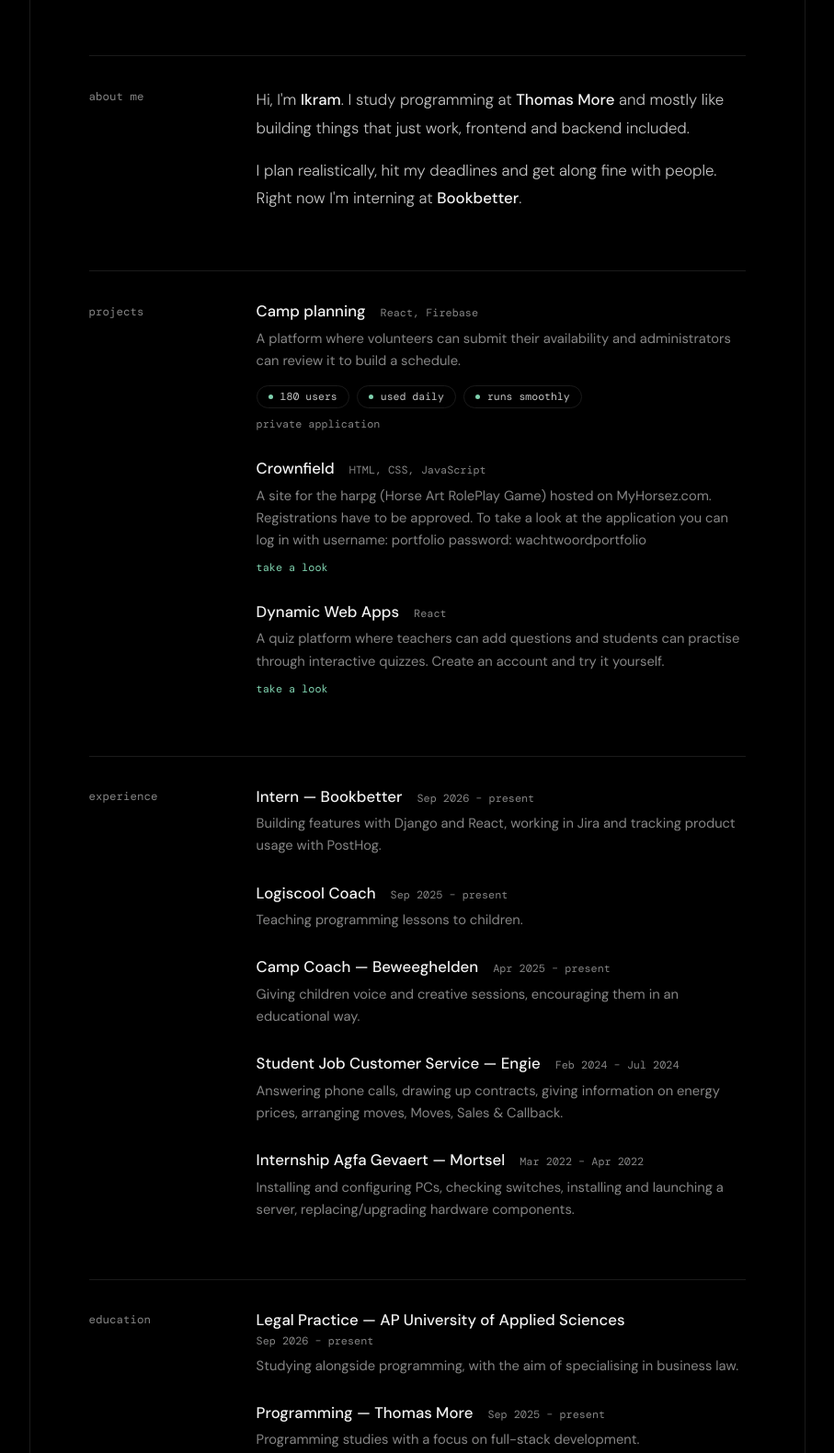
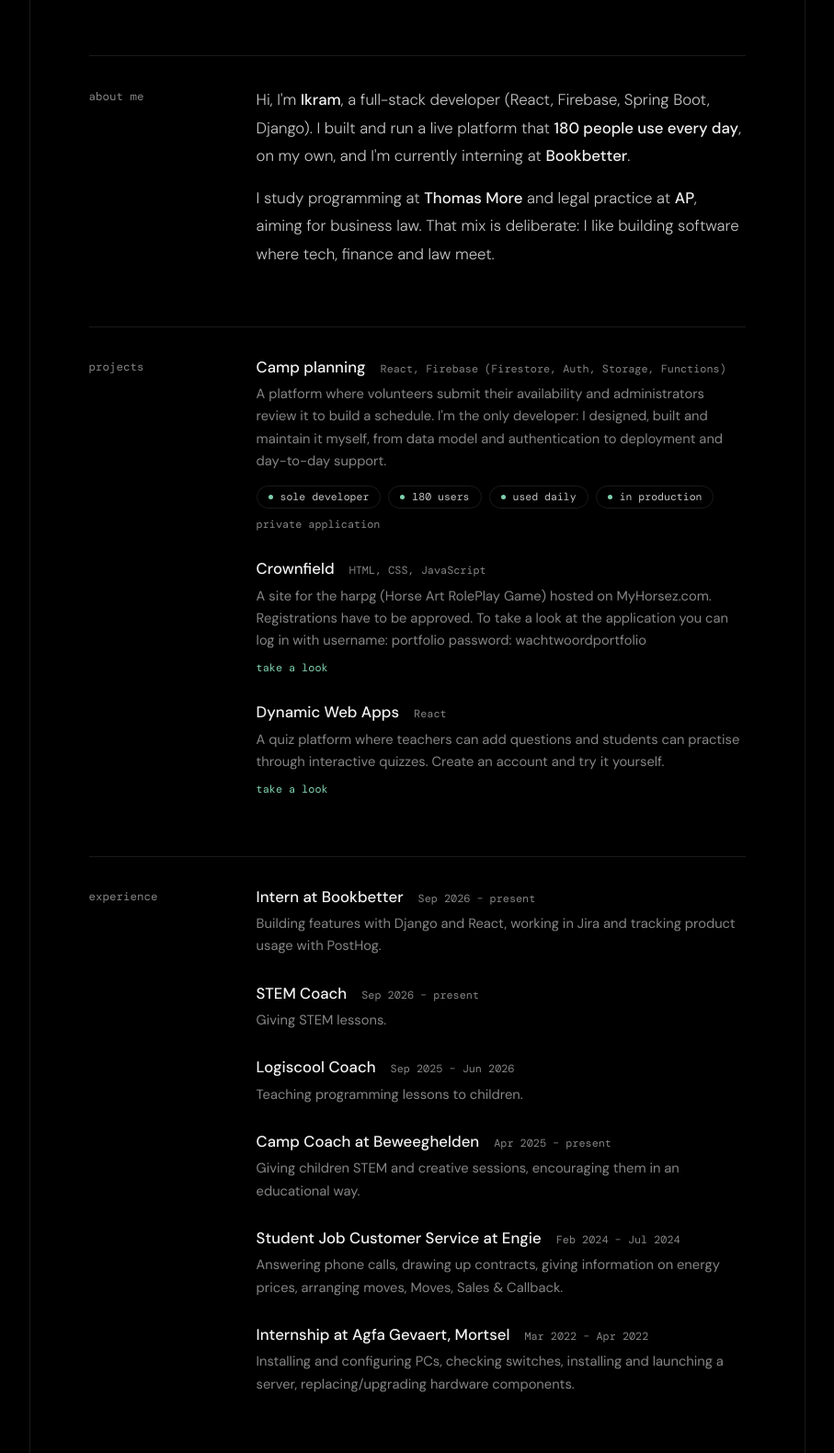
Before and after one commit to IkramBz/PortfolioIkram, a website: page index.html in a window 1280 px wide. Shown: the part 780-2360 px from the top of the page at 92% size, without its empty margins (186-1093 px from the left). Drawn offline with nearby package versions, Linux system fonts and the light colour scheme; a web font is replaced by a local one.

Commit message:
portfolio

```diff
--- a/index.html
+++ b/index.html
@@ -4,7 +4,7 @@
     <meta charset="UTF-8">
     <meta name="viewport" content="width=device-width, initial-scale=1.0">
     <title>Ikram Bouizdouzen — Developer</title>
-    <meta name="description" content="Full-stack developer portfolio of Ikram Bouizdouzen">
+    <meta name="description" content="Full-stack developer (React, Firebase, Spring Boot, Django) studying programming and legal practice. Portfolio of Ikram Bouizdouzen.">
     <link rel="preconnect" href="https://fonts.googleapis.com">
     <link rel="preconnect" href="https://fonts.gstatic.com" crossorigin>
     <link href="https://fonts.googleapis.com/css2?family=Playfair+Display:wght@700&family=DM+Mono:wght@300;400&family=DM+Sans:wght@300;400;500&display=swap" rel="stylesheet">
@@ -279,12 +279,14 @@
         <div class="label">about me</div>
         <div>
             <p>
-                Hi, I'm <strong>Ikram</strong>. I study programming at <strong>Thomas More</strong>
-                and mostly like building things that just work, frontend and backend included.
+                Hi, I'm <strong>Ikram</strong>, a full-stack developer (React, Firebase, Spring Boot, Django).
+                I built and run a live platform that <strong>180 people use every day</strong>, on my own,
+                and I'm currently interning at <strong>Bookbetter</strong>.
             </p>
             <p>
-                I plan realistically, hit my deadlines and get along fine with people.
-                Right now I'm interning at <strong>Bookbetter</strong>.
+                I study programming at <strong>Thomas More</strong> and legal practice at <strong>AP</strong>,
+                aiming for business law. That mix is deliberate: I like building software where
+                tech, finance and law meet.
             </p>
         </div>
     </section>
@@ -295,13 +297,18 @@
             <div class="item">
                 <div class="item-head">
                     <span class="item-title">Camp planning</span>
-                    <span class="item-meta">React, Firebase</span>
+                    <span class="item-meta">React, Firebase (Firestore, Auth, Storage, Functions)</span>
                 </div>
-                <p class="item-desc">A platform where volunteers can submit their availability and administrators can review it to build a schedule.</p>
+                <p class="item-desc">
+                    A platform where volunteers submit their availability and administrators review it to build a schedule.
+                    I'm the only developer: I designed, built and maintain it myself, from data model and
+                    authentication to deployment and day-to-day support.
+                </p>
                 <div class="stats">
+                    <span class="stat">sole developer</span>
                     <span class="stat">180 users</span>
                     <span class="stat">used daily</span>
-                    <span class="stat">runs smoothly</span>
+                    <span class="stat">in production</span>
                 </div>
                 <span class="go private">private application</span>
             </div>
@@ -338,35 +345,42 @@
         <div>
             <div class="item">
                 <div class="item-head">
-                    <span class="item-title">Intern — Bookbetter</span>
+                    <span class="item-title">Intern at Bookbetter</span>
                     <span class="item-meta">Sep 2026 – present</span>
                 </div>
                 <p class="item-desc">Building features with Django and React, working in Jira and tracking product usage with PostHog.</p>
             </div>
             <div class="item">
                 <div class="item-head">
+                    <span class="item-title">STEM Coach</span>
+                    <span class="item-meta">Sep 2026 – present</span>
+                </div>
+                <p class="item-desc">Giving STEM lessons.</p>
+            </div>
+            <div class="item">
+                <div class="item-head">
                     <span class="item-title">Logiscool Coach</span>
-                    <span class="item-meta">Sep 2025 – present</span>
+                    <span class="item-meta">Sep 2025 – Jun 2026</span>
                 </div>
                 <p class="item-desc">Teaching programming lessons to children.</p>
             </div>
             <div class="item">
                 <div class="item-head">
-                    <span class="item-title">Camp Coach — Beweeghelden</span>
+                    <span class="item-title">Camp Coach at Beweeghelden</span>
                     <span class="item-meta">Apr 2025 – present</span>
                 </div>
-                <p class="item-desc">Giving children voice and creative sessions, encouraging them in an educational way.</p>
+                <p class="item-desc">Giving children STEM and creative sessions, encouraging them in an educational way.</p>
             </div>
             <div class="item">
                 <div class="item-head">
-                    <span class="item-title">Student Job Customer Service — Engie</span>
+                    <span class="item-title">Student Job Customer Service at Engie</span>
                     <span class="item-meta">Feb 2024 – Jul 2024</span>
                 </div>
                 <p class="item-desc">Answering phone calls, drawing up contracts, giving information on energy prices, arranging moves, Moves, Sales &amp; Callback.</p>
             </div>
             <div class="item">
                 <div class="item-head">
-                    <span class="item-title">Internship Agfa Gevaert — Mortsel</span>
+                    <span class="item-title">Internship at Agfa Gevaert, Mortsel</span>
                     <span class="item-meta">Mar 2022 – Apr 2022</span>
                 </div>
                 <p class="item-desc">Installing and configuring PCs, checking switches, installing and launching a server, replacing/upgrading hardware components.</p>
@@ -379,14 +393,14 @@
         <div>
             <div class="item">
                 <div class="item-head">
-                    <span class="item-title">Legal Practice — AP University of Applied Sciences</span>
+                    <span class="item-title">Legal Practice at AP University of Applied Sciences</span>
                     <span class="item-meta">Sep 2026 – present</span>
                 </div>
                 <p class="item-desc">Studying alongside programming, with the aim of specialising in business law.</p>
             </div>
             <div class="item">
                 <div class="item-head">
-                    <span class="item-title">Programming — Thomas More</span>
+                    <span class="item-title">Programming at Thomas More</span>
                     <span class="item-meta">Sep 2025 – present</span>
                 </div>
                 <p class="item-desc">Programming studies with a focus on full-stack development.</p>
```
Also changed, not shown: 1 other file.
